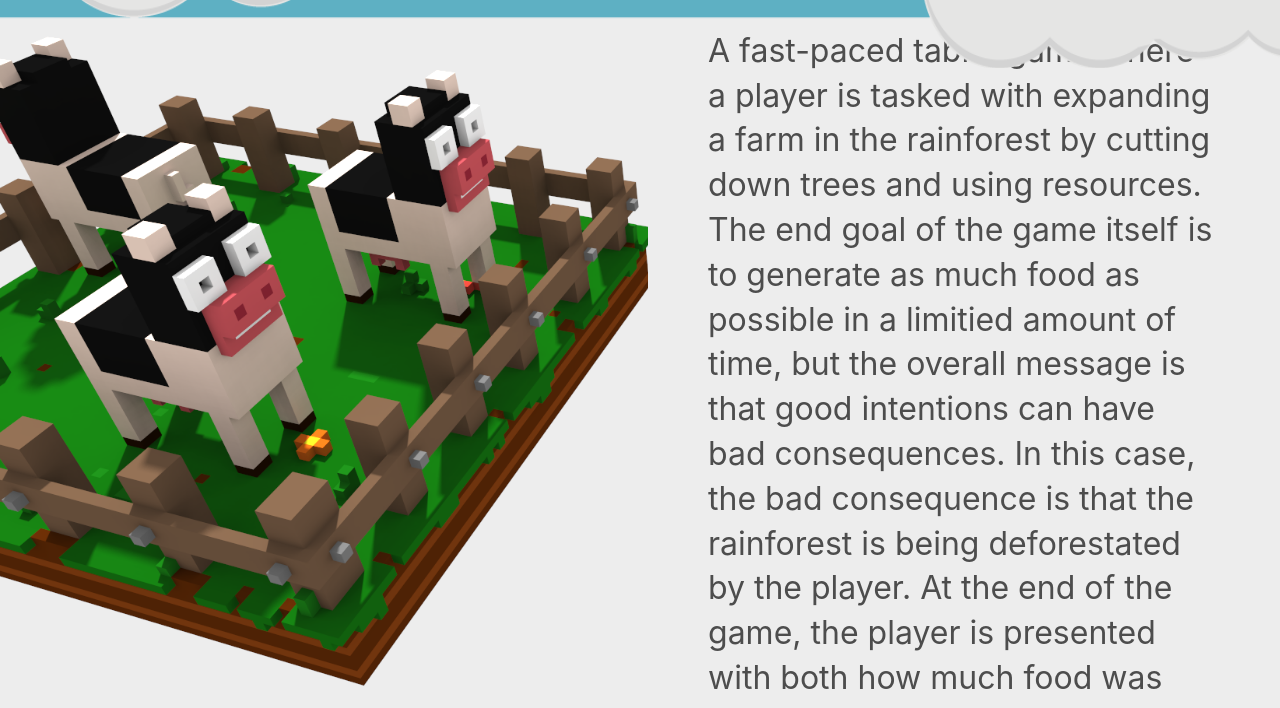
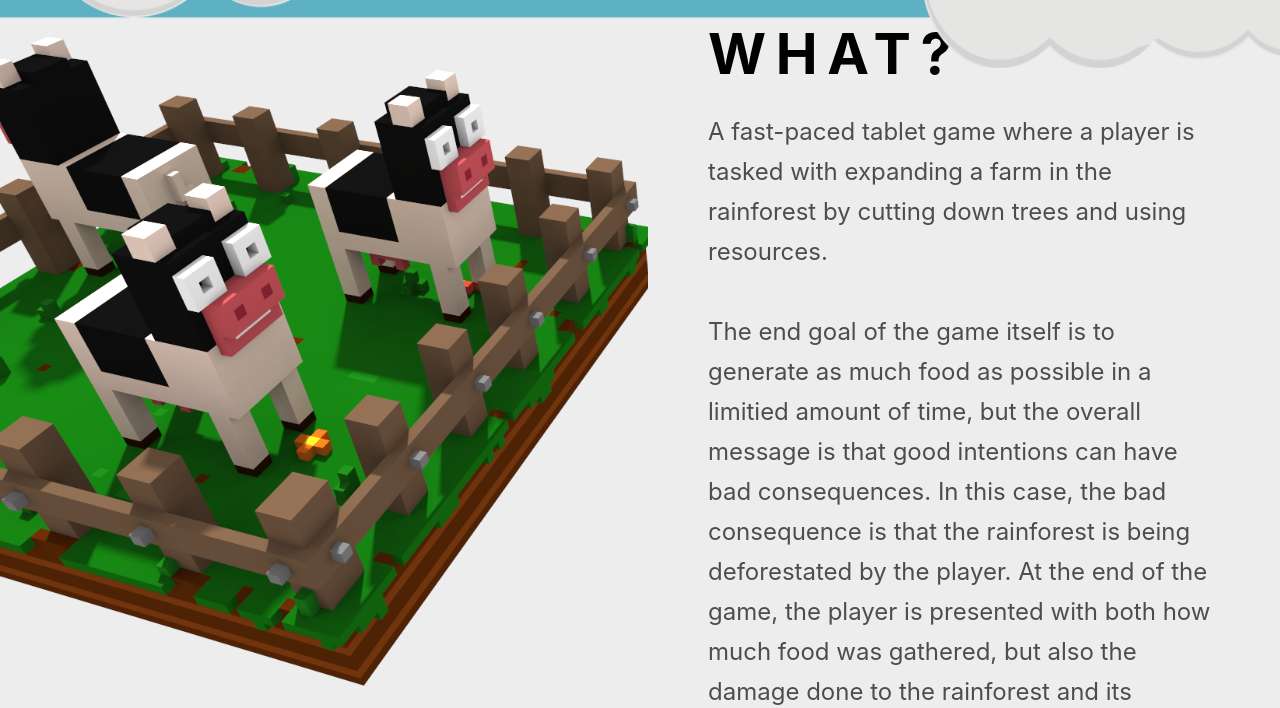
Before and after one commit to jeppzone/ixd-project-website, a plain HTML site: page IXD-project-website/index.html in a window 1280 px wide. Shown: the part 732-1440 px from the top of the page. Drawn offline with Linux system fonts and the light colour scheme.

Commit message:
small changes to texts and typography

```diff
--- a/IXD-project-website/css/style.css
+++ b/IXD-project-website/css/style.css
@@ -193,7 +193,8 @@ p {
 }
 
 .text-content p {
-  font-size: 2rem;
+  font-size: 1.5rem;
+  line-height: 2.5rem;
 }
 
 .chalmers {
```
Also changed, not shown: IXD-project-website/index.html (+1 -0 lines).
